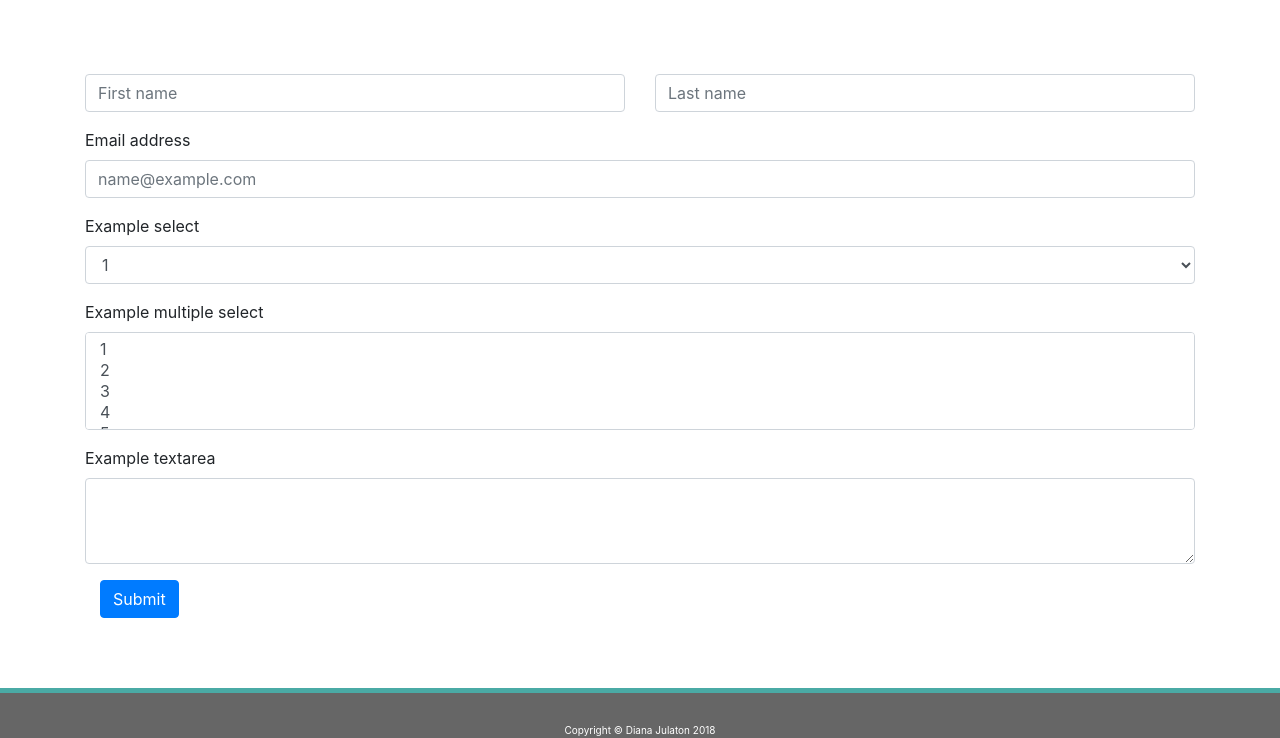
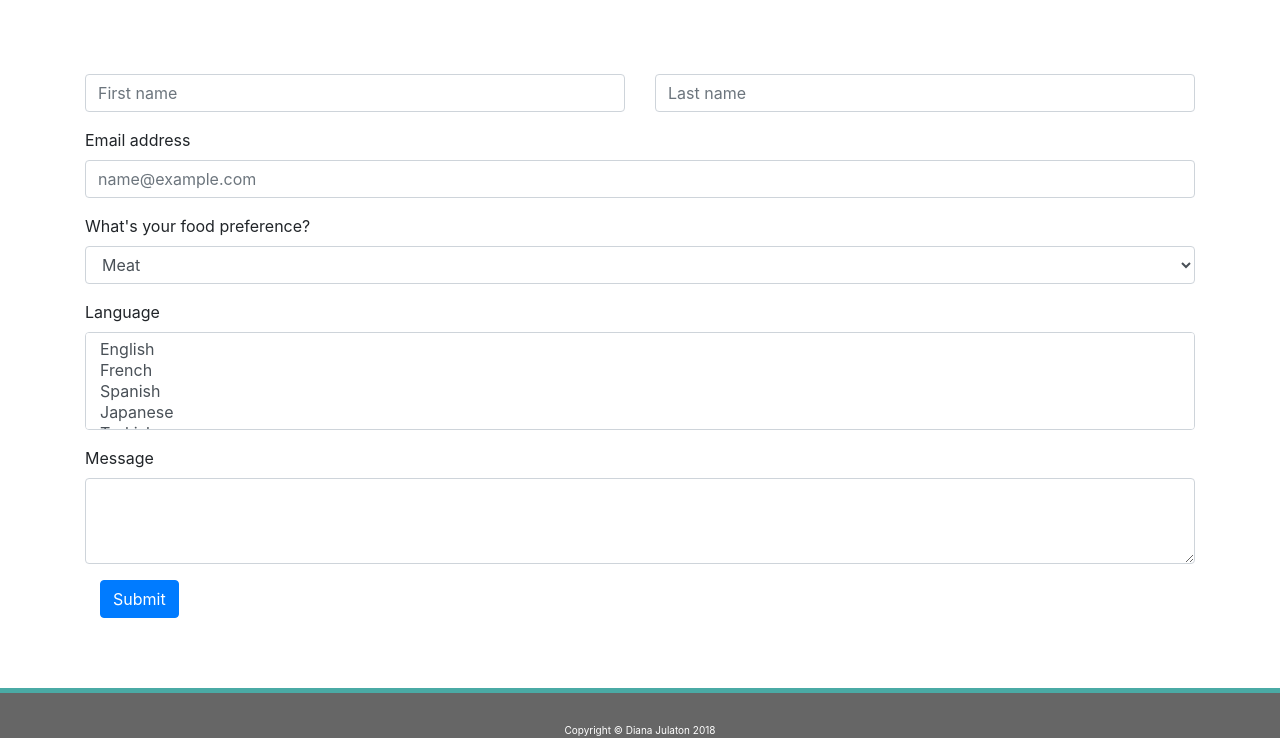
Before and after one commit to djulaton/Bootstrap-Portfolio, a plain HTML site: page contact.html in a window 1280 px wide. Shown: the part 62-800 px from the top of the page. Drawn offline with nearby package versions, Linux system fonts and the light colour scheme.

Commit message:
changed form a bit

```diff
--- a/contact.html
+++ b/contact.html
@@ -54,29 +54,29 @@
         </div>
 
         <div class="form-group">
-          <label for="exampleFormControlSelect1">Example select</label>
+          <label for="exampleFormControlSelect1">What's your food preference?</label>
           <select class="form-control" id="exampleFormControlSelect1">
-            <option>1</option>
-            <option>2</option>
-            <option>3</option>
-            <option>4</option>
-            <option>5</option>
+            <option>Meat</option>
+            <option>Vegetarian</option>
+            <option>Flexitarian (Meat some days, veggies other days)</option>
+            <option>Pescatarian (Fish only)</option>
+            <option>Pollotarian (Chicken only)</option>
           </select>
         </div>
 
         <div class="form-group">
-          <label for="exampleFormControlSelect2">Example multiple select</label>
+          <label for="exampleFormControlSelect2">Language</label>
           <select multiple class="form-control" id="exampleFormControlSelect2">
-            <option>1</option>
-            <option>2</option>
-            <option>3</option>
-            <option>4</option>
-            <option>5</option>
+            <option>English</option>
+            <option>French</option>
+            <option>Spanish</option>
+            <option>Japanese</option>
+            <option>Turkish</option>
           </select>
         </div>
 
         <div class="form-group">
-          <label for="exampleFormControlTextarea1">Example textarea</label>
+          <label for="exampleFormControlTextarea1">Message</label>
           <textarea class="form-control" id="exampleFormControlTextarea1" rows="3"></textarea>
         </div>
 
```
